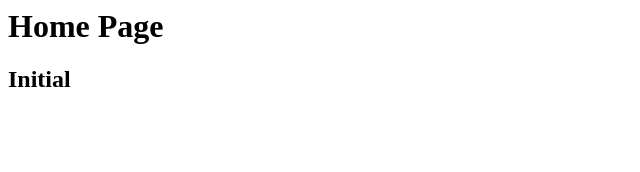
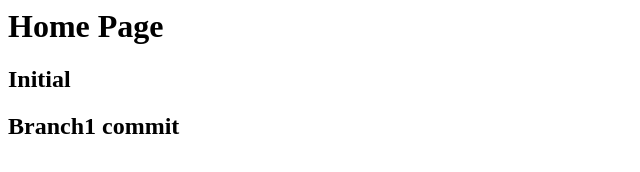
Before and after one commit to XiaoyingHuang-Training/GitExercisePart2, a plain HTML site: page index.html in a window 1280 px wide. Shown: the whole page, without its empty margins (0-640 px from the left). Drawn offline with Linux system fonts and the light colour scheme.

Commit message:
updated index.html

```diff
--- a/index.html
+++ b/index.html
@@ -1,2 +1,3 @@
 <h1>Home Page </h1>
 <h2>Initial</h2>
+<h2>Branch1 commit</h2>
```
